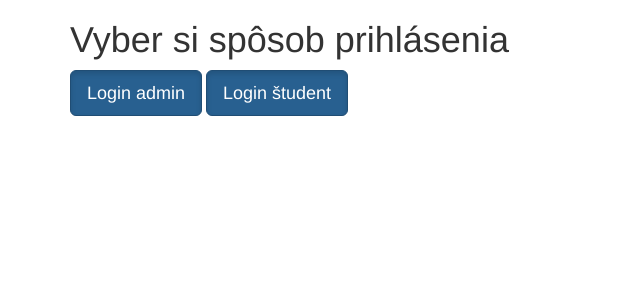
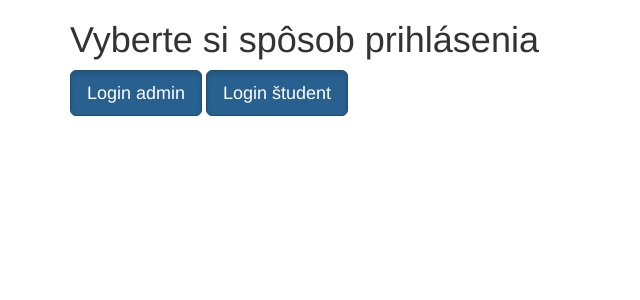
Before and after one commit to shinthawan/WEBTE2-Projekt, a PHP site: page /u2_index.php in a window 1280 px wide. Shown: the top 300 px of the page, without its empty margins (0-640 px from the left). Run offline with PHP 8.4, Linux system fonts and the light colour scheme.

Commit message:
Update u2_index.php

```diff
--- a/u2_index.php
+++ b/u2_index.php
@@ -27,7 +27,7 @@ if ((isset($_SESSION["type"]) && (($_SESSION["type"]) == student))){
     <link rel="stylesheet" href="https://maxcdn.bootstrapcdn.com/bootstrap/3.3.7/css/bootstrap.css">
 </head>
 <div class="container">
-    <h1>Vyber si spôsob prihlásenia</h1>
+    <h1>Vyberte si spôsob prihlásenia</h1>
     <a href="u2_loginAdmin.php?" class="btn btn-primary btn-lg active" role="button" aria-pressed="true">Login admin</a>
     <a href="u2_loginLdap.php?" class="btn btn-primary btn-lg active" role="button" aria-pressed="true">Login študent</a>
 </div>
```
